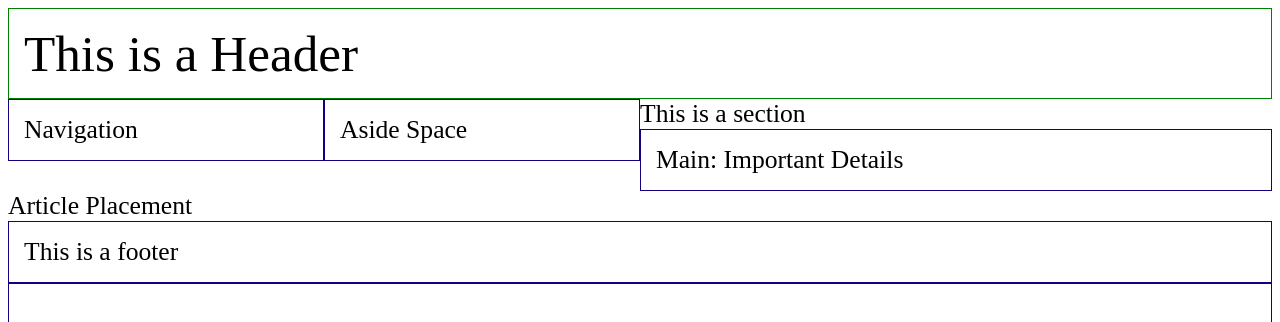
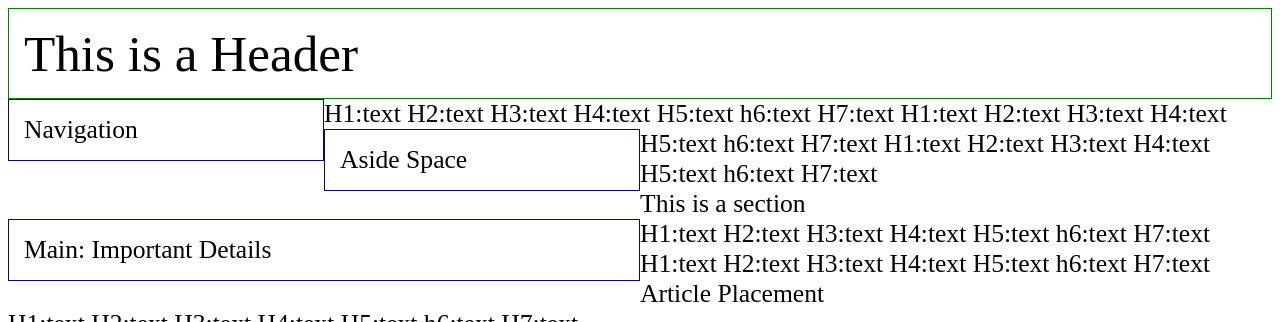
Before and after one commit to RayneHaiste/Learning-HTML, a plain HTML site: page index.html in a window 1280 px wide. Shown: the top 322 px of the page. Drawn offline with Linux system fonts and the light colour scheme.

Commit message:
Update index.html

```diff
--- a/index.html
+++ b/index.html
@@ -76,12 +76,69 @@
 
     <body>
         <header>This is a Header</header>
+        H1:text
+        H2:text
+        H3:text
+        H4:text
+        H5:text
+        h6:text
+        H7:text
+
+
         <nav>Navigation</nav>
+        H1:text
+        H2:text
+        H3:text
+        H4:text
+        H5:text
+        h6:text
+        H7:text
+
         <aside>Aside Space </aside>
+        H1:text
+        H2:text
+        H3:text
+        H4:text
+        H5:text
+        h6:text
+        H7:text
+
         <section>This is a section</section>
+        H1:text
+        H2:text
+        H3:text
+        H4:text
+        H5:text
+        h6:text
+        H7:text
+
         <main>Main: Important Details</main>
+        H1:text
+        H2:text
+        H3:text
+        H4:text
+        H5:text
+        h6:text
+        H7:text
+
         <article>Article Placement</article>
+        H1:text
+        H2:text
+        H3:text
+        H4:text
+        H5:text
+        h6:text
+        H7:text
+
         <footer>This is a footer</footer>
+        H1:text
+        H2:text
+        H3:text
+        H4:text
+        H5:text
+        h6:text
+        H7:text
+
 
     </body>
     <footer>
```
